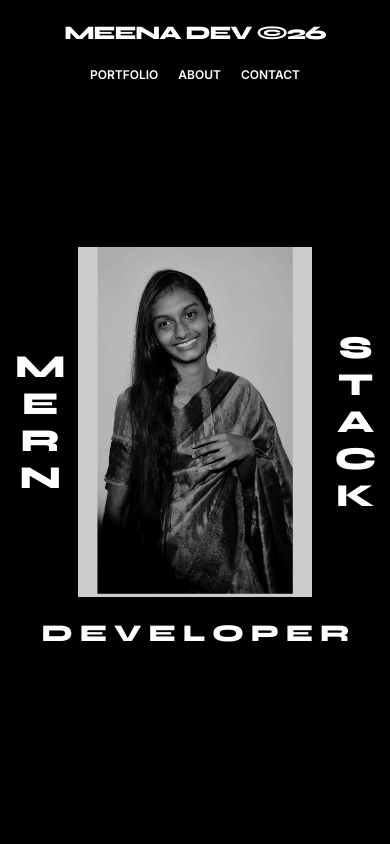
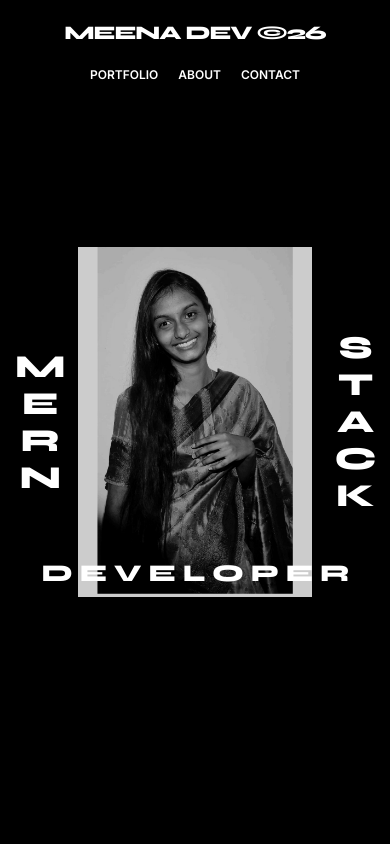
Before and after one commit to meena55619/meenuu-folio, a Next.js app: page / in a window 390 px wide. Shown: the top 844 px of the page. Built offline with nearby package versions, Linux system fonts and the light colour scheme.

Commit message:
fix: adjust hero developer text position and z-index for visibility

```diff
--- a/app/globals.css
+++ b/app/globals.css
@@ -311,14 +311,15 @@ nav {
   text-transform: uppercase;
   letter-spacing: -0.05em;
   line-height: 1;
-  z-index: 10;
+  z-index: 20;
   display: flex;
   gap: 15px;
   user-select: none;
+  color: white;
 }
 
 .hero-text-bottom {
-  top: calc(50% + 380px);
+  top: calc(50% + 280px);
 }
 
 .hero-horizontal-text span {
@@ -1124,7 +1125,7 @@ html[class^="img_"][amp4ads=""][i-amphtml-layout=""][i-amphtml-no-boilerplate=""
   }
 
   .hero-text-bottom {
-    top: calc(50% + 200px);
+    top: calc(50% + 140px);
   }
 
   section {
```
